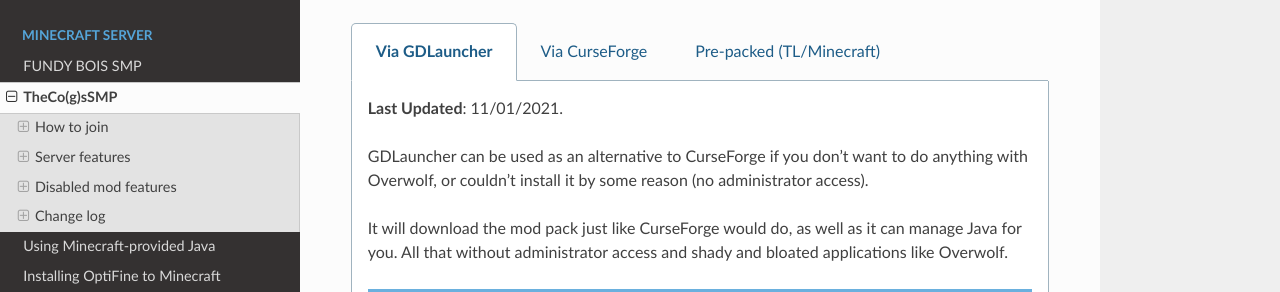
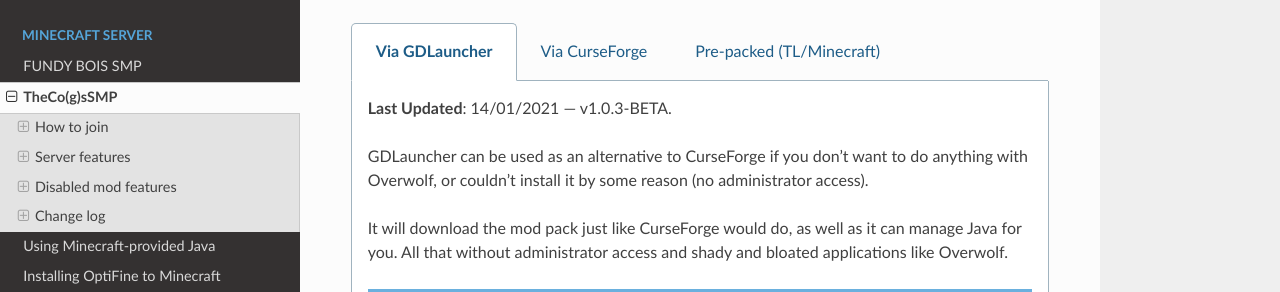
Before and after one commit to brawaru/FundyBois-Docs, a Sphinx documentation site: the page built from source/minecraft/cogs_smp.rst, in a window 1280 px wide and 900 px high, scrolled down 702 px. Shown: the part 159-451 px from the top of the window. Built offline with Sphinx 7.4.7 and the Read the Docs theme 2.0.0, drawn with Linux system fonts in a browser that asks for light colours.

Commit message:
Correct update dates
Also maybe add versions to be sure.

```diff
--- a/source/minecraft/cogs_smp.rst
+++ b/source/minecraft/cogs_smp.rst
@@ -32,7 +32,7 @@
 
    .. tab:: Via GDLauncher
 
-      **Last Updated**: 11/01/2021.
+      **Last Updated**: 14/01/2021 — v1.0.3-BETA.
 
       GDLauncher can be used as an alternative to CurseForge if you don't
       want to do anything with Overwolf, or couldn't install it by some
@@ -71,7 +71,7 @@
 
    .. tab:: Via CurseForge
 
-      **Last Updated**: 11/01/2021.
+      **Last Updated**: 14/01/2021 — v1.0.3-BETA.
 
       Installing a mod pack using CurseForge is easy and quick. Everything
       is written for you in a manifest file, all you need to do is import
@@ -96,7 +96,7 @@
 
    .. tab:: Pre-packed (TL/Minecraft)
 
-      **Last Updated**: 11/01/2021.
+      **Last Updated**: 14/01/2021 — v1.0.3-BETA.
 
       Pre-packed version is a portable version of Minecraft with all mods,
       Forge version profile pre-installed. It contains both Minecraft
```
